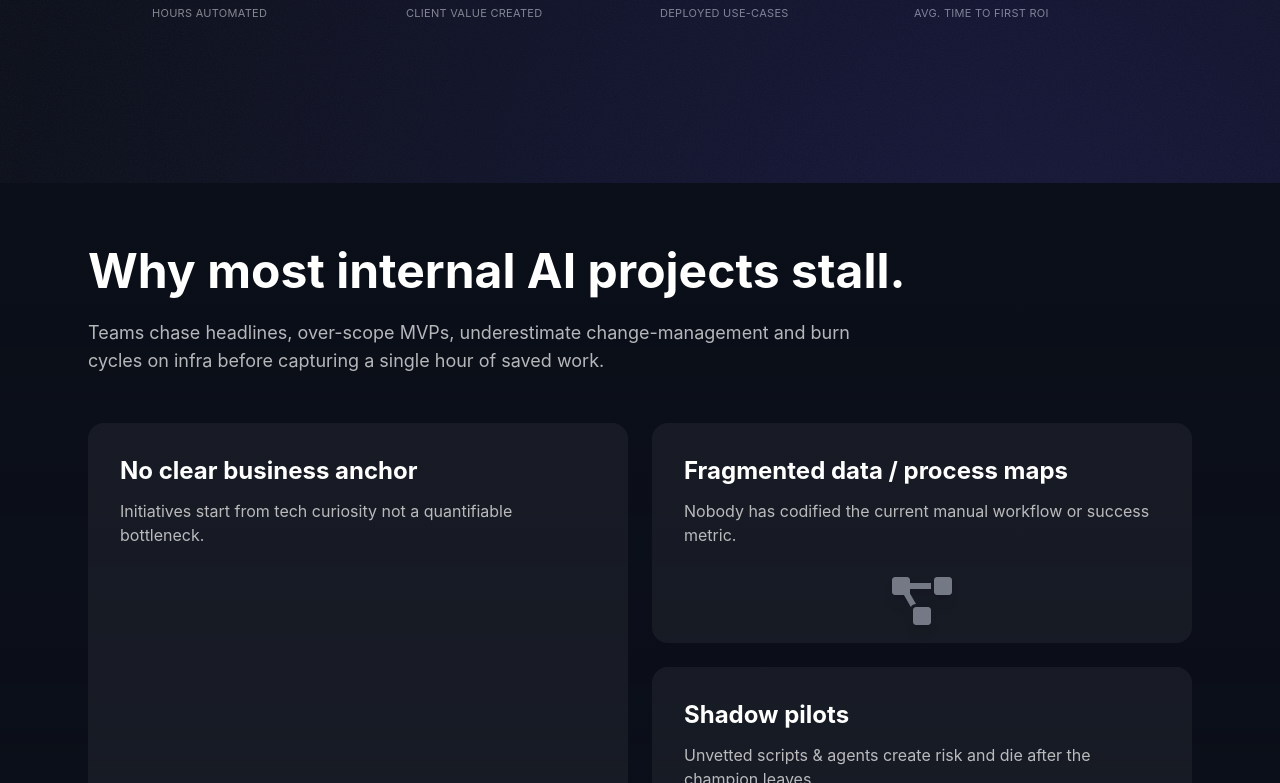
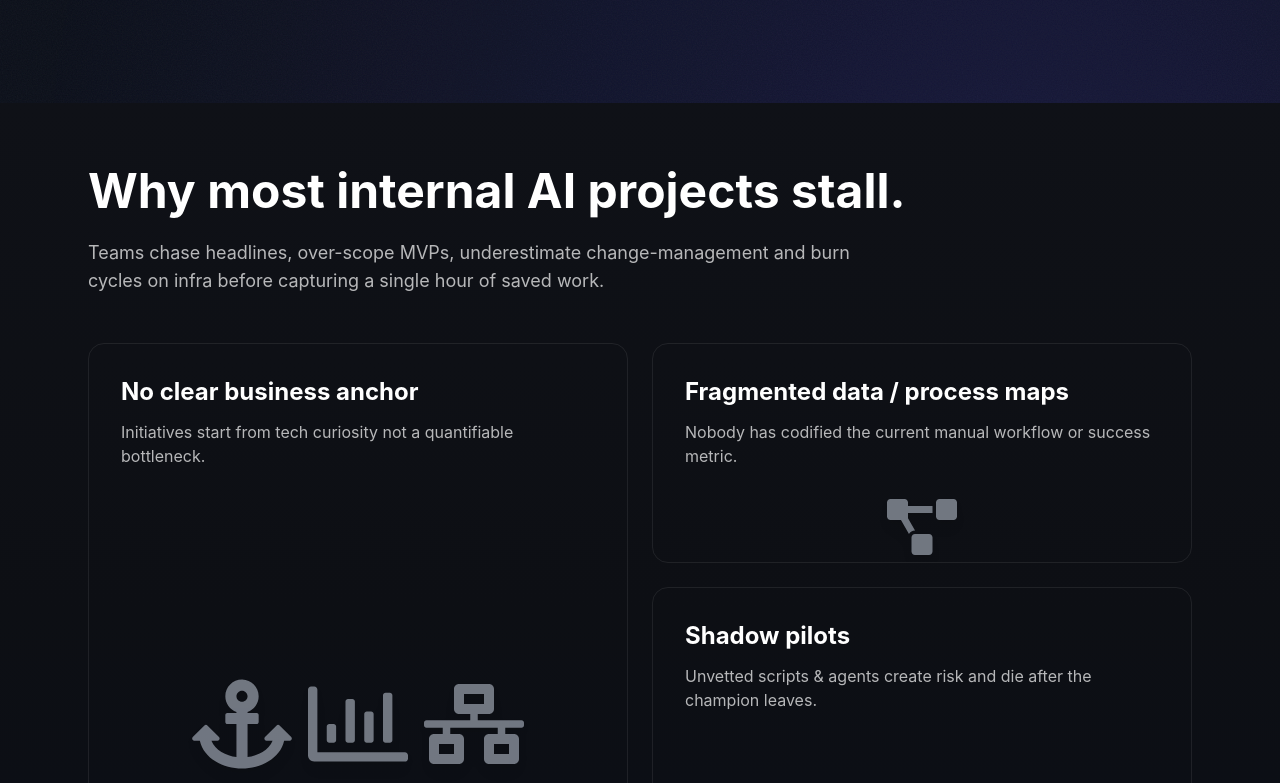
Before and after one commit to Agnik47/grittCloud, a React (Vite) app: page / in a window 1280 px wide. Shown: the part 817-1600 px from the top of the page. Built offline with nearby package versions, Linux system fonts and the light colour scheme; a web font is replaced by a local one.

Commit message:
Add Torch

```diff
--- a/src/sections/Hero.jsx
+++ b/src/sections/Hero.jsx
@@ -76,11 +76,11 @@ export default function Hero() {
   }, []);
 
   return (
-    <header className="relative overflow-hidden gradient-edge noise-overlay pt-32 pb-28 md:pb-40">
+    <header className="relative overflow-hidden gradient-edge noise-overlay pt-12 pb-28 md:pb-40">
       <div className="max-w-5xl mx-auto px-6 relative">
         <div className="mt-28 md:mt-40 space-y-10">
           <h1 className="hero-title font-display text-5xl md:text-7xl font-medium tracking-tight leading-[1.05] bg-clip-text text-transparent bg-gradient-to-b from-white to-white/70">
-            Applied AI Automations that ship revenue in 90 days.
+           AI Automations with one time setup and. Lifetime Impact
           </h1>
           <p className="hero-desc max-w-xl text-lg md:text-xl text-white/70 leading-relaxed">
             We help non-technical B2B operators imagine, design & deploy
--- a/src/sections/Problem.jsx
+++ b/src/sections/Problem.jsx
@@ -1,4 +1,6 @@
 import { FaAnchor, FaProjectDiagram, FaUserSecret, FaTools, FaRegChartBar, FaNetworkWired } from "react-icons/fa";
+import { motion, useMotionValue, useTransform } from "framer-motion";
+import { useState } from "react";
 
 export default function Problem() {
   const items = [
@@ -7,11 +9,10 @@ export default function Problem() {
       description:
         "Initiatives start from tech curiosity not a quantifiable bottleneck.",
       size: "large",
-      bgColor: "bg-gradient-to-b from-white/5 to-white/5",
       icons: [
-        <FaAnchor key="1" size={60} className="text-gray-400 opacity-70 drop-shadow-lg" />,
-        <FaRegChartBar key="2" size={60} className="text-gray-400 opacity-70 drop-shadow-lg" />,
-        <FaNetworkWired key="3" size={60} className="text-gray-400 opacity-70 drop-shadow-lg" />,
+        <FaAnchor key="1" size={100} className="text-gray-400 opacity-70 drop-shadow-lg" />,
+        <FaRegChartBar key="2" size={100} className="text-gray-400 opacity-70 drop-shadow-lg" />,
+        <FaNetworkWired key="3" size={100} className="text-gray-400 opacity-70 drop-shadow-lg" />,
       ],
     },
     {
@@ -19,9 +20,8 @@ export default function Problem() {
       description:
         "Nobody has codified the current manual workflow or success metric.",
       size: "small",
-      bgColor: "bg-gradient-to-b from-white/5 to-white/5",
       icons: [
-        <FaProjectDiagram key="1" size={60} className="text-gray-400 opacity-70 drop-shadow-lg" />,
+        <FaProjectDiagram key="1" size={70} className="text-gray-400 opacity-70 drop-shadow-lg" />,
       ],
     },
     {
@@ -29,9 +29,8 @@ export default function Problem() {
       description:
         "Unvetted scripts & agents create risk and die after the champion leaves.",
       size: "large",
-      bgColor: "bg-gradient-to-b from-white/5 to-white/5",
       icons: [
-        <FaUserSecret key="1" size={60} className="text-gray-400 opacity-70 drop-shadow-lg" />,
+        <FaUserSecret key="1" size={130} className="text-gray-400 opacity-70 drop-shadow-lg" />,
       ],
     },
     {
@@ -39,7 +38,6 @@ export default function Problem() {
       description:
         "Point solutions overlap; no compounding capability layer emerges.",
       size: "small",
-      bgColor: "bg-gradient-to-b from-white/5 to-white/5",
       icons: [
         <FaTools key="1" size={60} className="text-gray-400 opacity-70 drop-shadow-lg" />,
       ],
@@ -47,7 +45,7 @@ export default function Problem() {
   ];
 
   return (
-    <section className="bg-gradient-to-b from-ink/80 via-ink/60 to-transparent py-16">
+    <section className="bg-gradient-to-b from-[#0F1117] via-[#0D0F14] bg-ink/95 py-16 relative overflow-hidden">
       <div className="max-w-6xl mx-auto px-6">
         {/* Section Title */}
         <h2 className="text-4xl md:text-5xl font-bold text-white mb-6">
@@ -60,25 +58,79 @@ export default function Problem() {
         {/* Grid Layout */}
         <div className="grid grid-cols-1 md:grid-cols-2 gap-6 auto-rows-[220px]">
           {items.map((item, index) => (
-            <div
+            <TorchCard
               key={index}
-              className={`${item.bgColor} rounded-2xl p-8 hover:opacity-90 transition-all flex flex-col justify-between overflow-hidden ${
-                item.size === "large" ? "md:row-span-2" : ""
-              }`}
-            >
-              <div>
-                <h3 className="text-2xl font-bold text-white mb-3">
-                  {item.title}
-                </h3>
-                <p className="text-white/70 mb-6">{item.description}</p>
-              </div>
-              <div className="flex gap-4 justify-center items-center flex-wrap">
-                {item.icons}
-              </div>
-            </div>
+              title={item.title}
+              description={item.description}
+              icons={item.icons}
+              size={item.size}
+            />
           ))}
         </div>
       </div>
     </section>
   );
 }
+
+function TorchCard({ title, description, icons, size }) {
+  const [hovered, setHovered] = useState(false);
+  const x = useMotionValue(0);
+  const y = useMotionValue(0);
+
+  const bg = useTransform(
+    [x, y],
+    ([latestX, latestY]) =>
+      `radial-gradient(200px at ${latestX}px ${latestY}px, rgba(255,255,255,0.15), rgba(255,255,255,0))`
+  );
+
+  const borderGlow = useTransform(
+    [x, y],
+    ([latestX, latestY]) =>
+      `radial-gradient(150px at ${latestX}px ${latestY}px, rgba(0,255,255,0), transparent)`
+  );
+
+  const handleMouseMove = (e) => {
+    const rect = e.currentTarget.getBoundingClientRect();
+    x.set(e.clientX - rect.left);
+    y.set(e.clientY - rect.top);
+  };
+
+  return (
+    <motion.div
+      className={`relative rounded-2xl p-8 transition-all flex flex-col justify-between overflow-hidden cursor-pointer ${
+        size === "large" ? "md:row-span-2" : ""
+      }`}
+      style={{
+        background: hovered ? bg : "rgba(255,255,255,0)",
+        border: "1px solid rgba(255,255,255,0.08)",
+        position: "relative",
+      }}
+      onMouseEnter={() => setHovered(true)}
+      onMouseLeave={() => setHovered(false)}
+      onMouseMove={handleMouseMove}
+    >
+      {/* Border Glow */}
+      {hovered && (
+        <motion.div
+          style={{
+            position: "absolute",
+            inset: 0,
+            pointerEvents: "none",
+            borderRadius: "16px",
+            background: borderGlow,
+          }}
+        />
+      )}
+
+      <div>
+        <h3 className="text-2xl font-bold text-white mb-3 relative z-10">
+          {title}
+        </h3>
+        <p className="text-white/70 mb-6 relative z-10">{description}</p>
+      </div>
+      <div className="flex gap-4 justify-center items-center flex-wrap relative z-10">
+        {icons}
+      </div>
+    </motion.div>
+  );
+}
--- a/src/sections/Solutions.jsx
+++ b/src/sections/Solutions.jsx
@@ -22,7 +22,7 @@ export default function Solutions() {
   return (
     <section
       id="solutions"
-      className="section-anchor relative py-28 md:py-40 bg-ink/95"
+    className="section-anchor relative py-28 md:py-40 bg-ink/95"
     >
       <div className="max-w-6xl mx-auto px-6">
         <div className="mb-16 max-w-3xl">
@@ -32,7 +32,7 @@ export default function Solutions() {
         </div>
         <div className="grid md:grid-cols-3 gap-8">
           {offers.map((o) => (
-            <div
+          <div
               key={o.title}
               className="relative rounded-2xl p-8 bg-gradient-to-b from-white/5 to-white/0 border border-white/10 hover:border-accent/50 transition-colors"
             >
```
